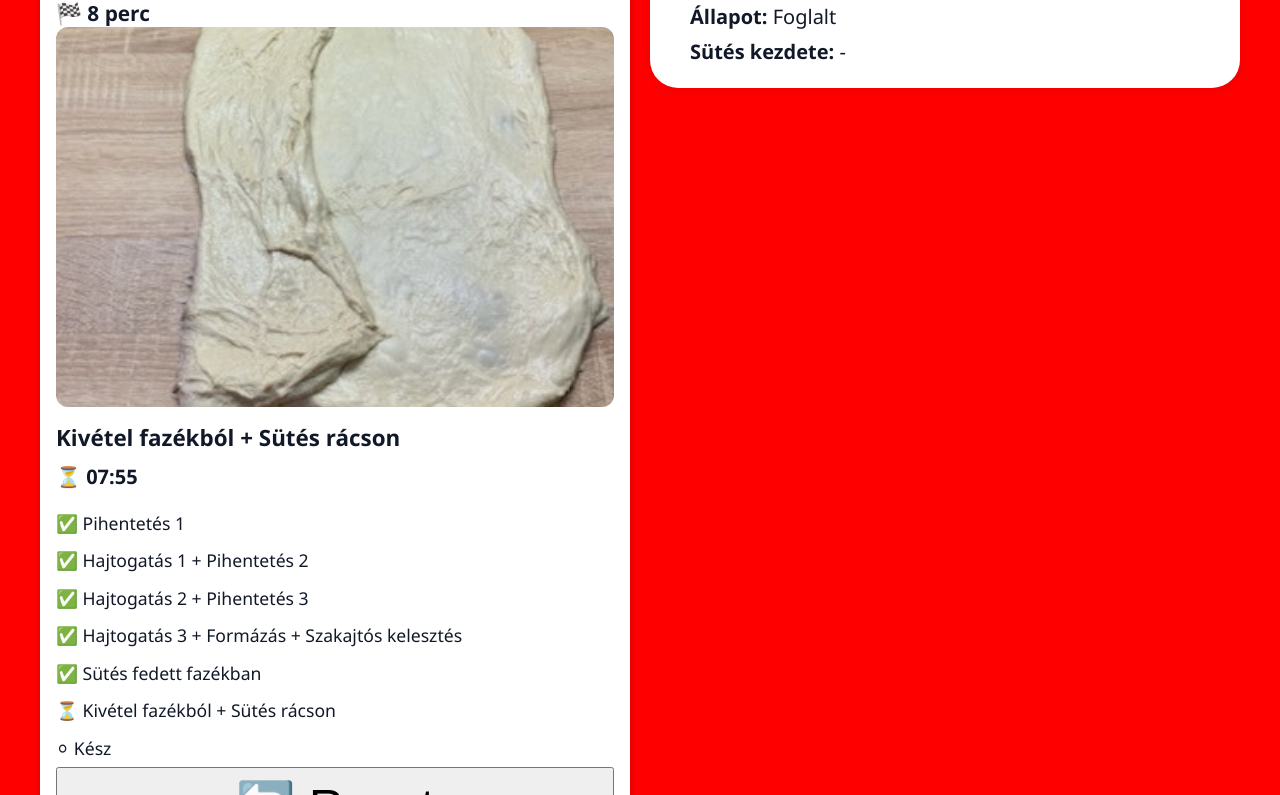
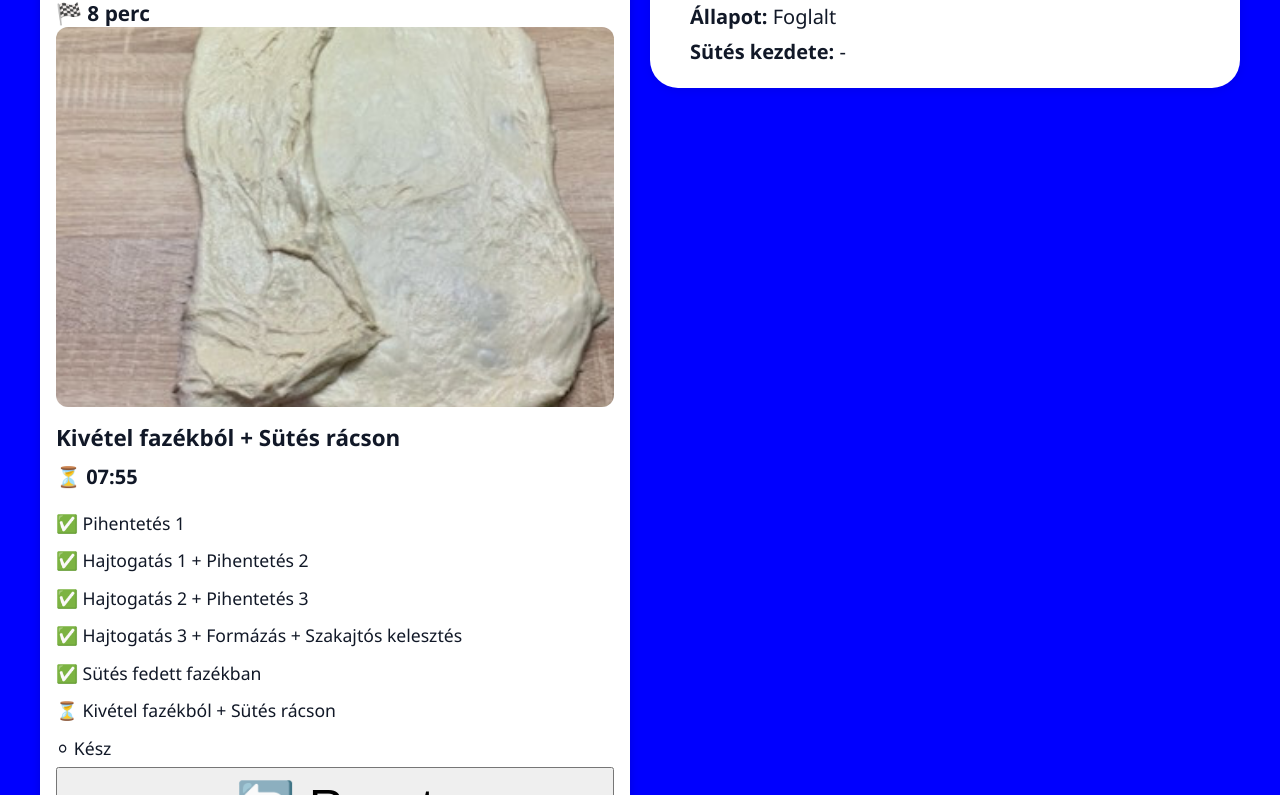
Before and after one commit to Tszaky/kenyersuto-asszisztens, a plain HTML site: page index.html in a window 1280 px wide. Shown: the part 506-1301 px from the top of the page. Drawn offline with Linux system fonts and the light colour scheme.

Commit message:
style.css

```diff
--- a/style.css
+++ b/style.css
@@ -1,6 +1,6 @@
 
 body{
-    background:red !important;
+    background:blue !important;
     border:10px red !important;
 }
 :root{
```
